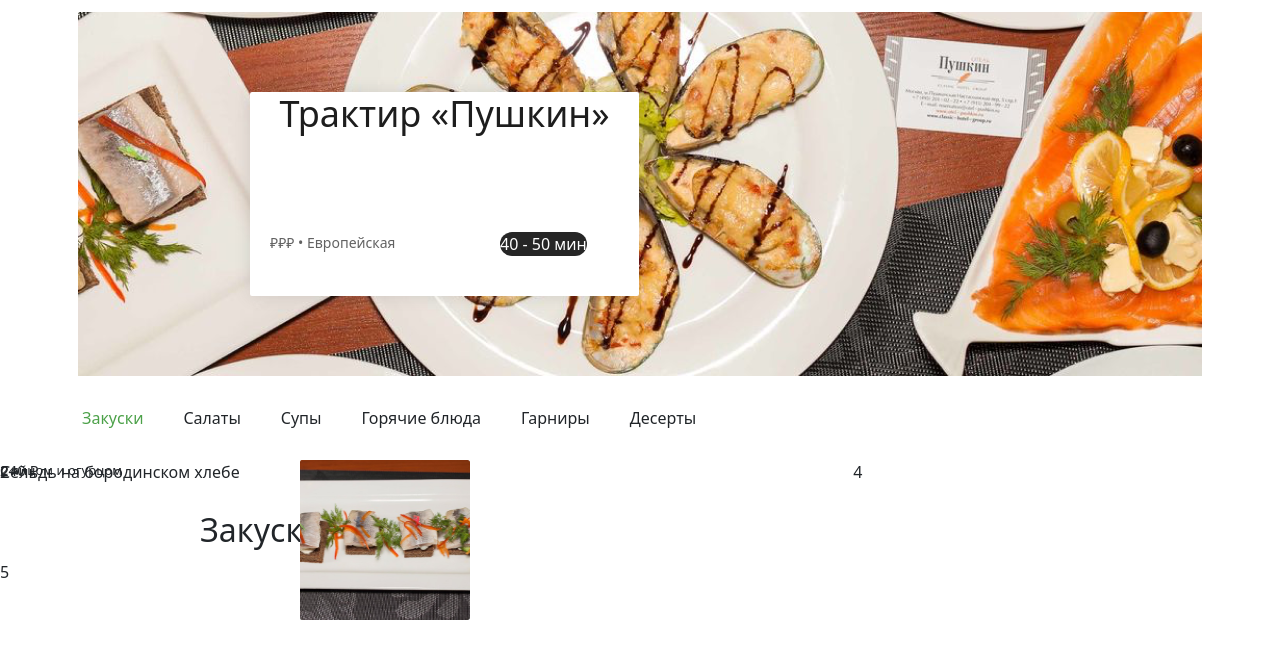
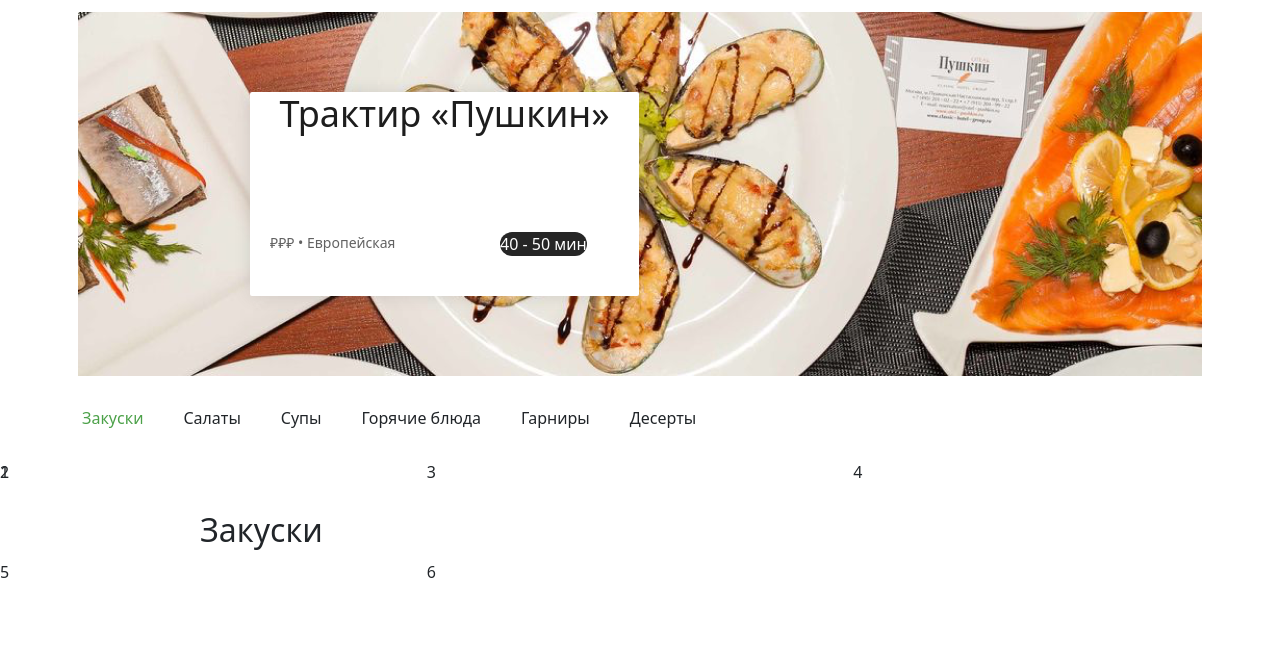
Before and after one commit to twers1/Uber-Eats, a plain HTML site: page pushkin.html in a window 1280 px wide. Shown: the part 61-720 px from the top of the page. Drawn offline with nearby package versions, Linux system fonts and the light colour scheme.

Commit message:
git commit -am

```diff
--- a/css/pushkin.css
+++ b/css/pushkin.css
@@ -147,6 +147,13 @@ button:active {
     grid-auto-rows: minmax(100px, auto);
 }
 
+.dish-fish {
+    position: absolute;
+    width: 470px;
+    height: 160px;
+    padding-bottom: 500px;
+}
+
 .dish__name {
     font-size: 16px;
     line-height: 24px;
--- a/pushkin.html
+++ b/pushkin.html
@@ -66,11 +66,7 @@
 
             </div>
             <div class="menu">
-                <div class="dish-fish" style=" position: absolute; height:160px ; width:  470px; ">
-                    <p class="dish__name">Сельдь на бородинском хлебе</p>
-                    <p class="dish__description">С яйцом и огурцом </p>
-                    <p class="dish__cent">240 ₽</p>
-                    <img class="fish" src="img/fish.png" alt="fish">
+                <div class="dish-fish">1
                 </div>
                 <div class="dish">2</div>
                 <div class="dish">3</div>
```
